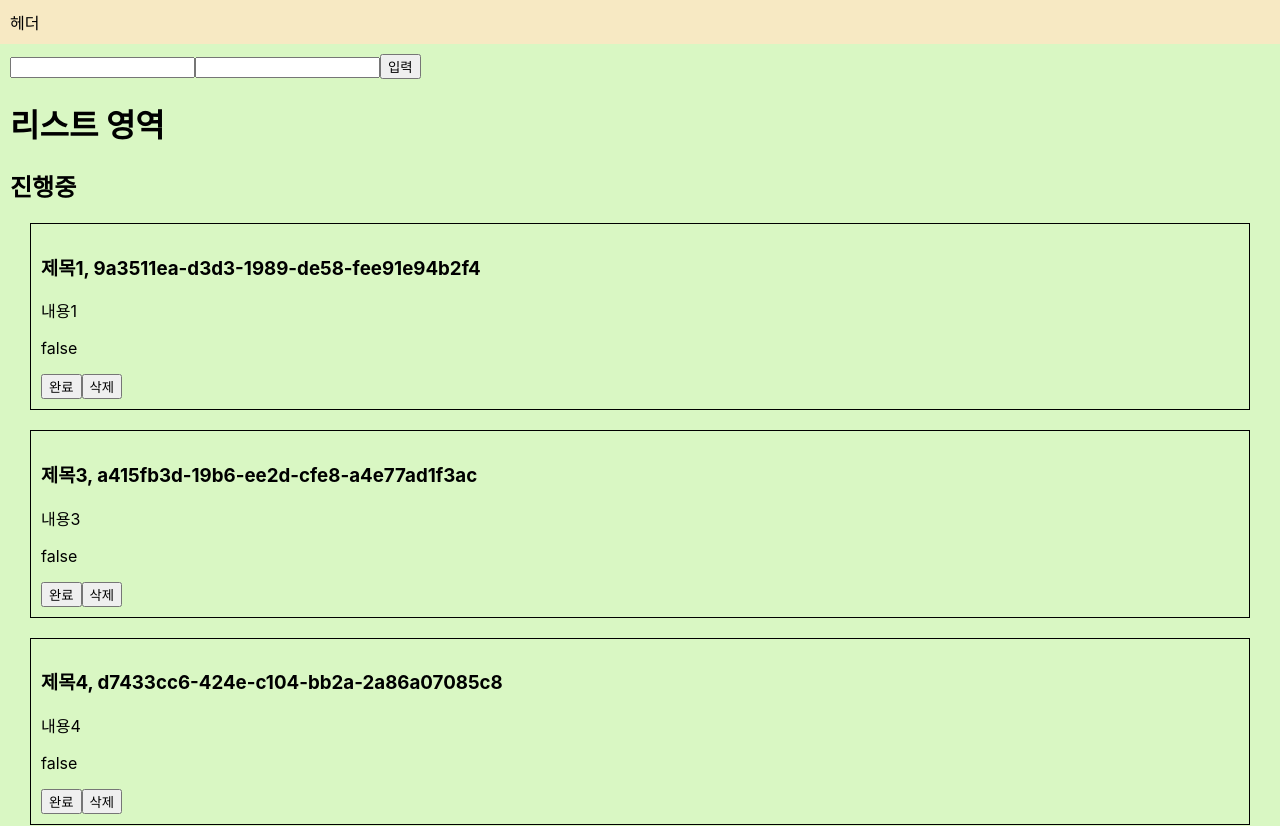
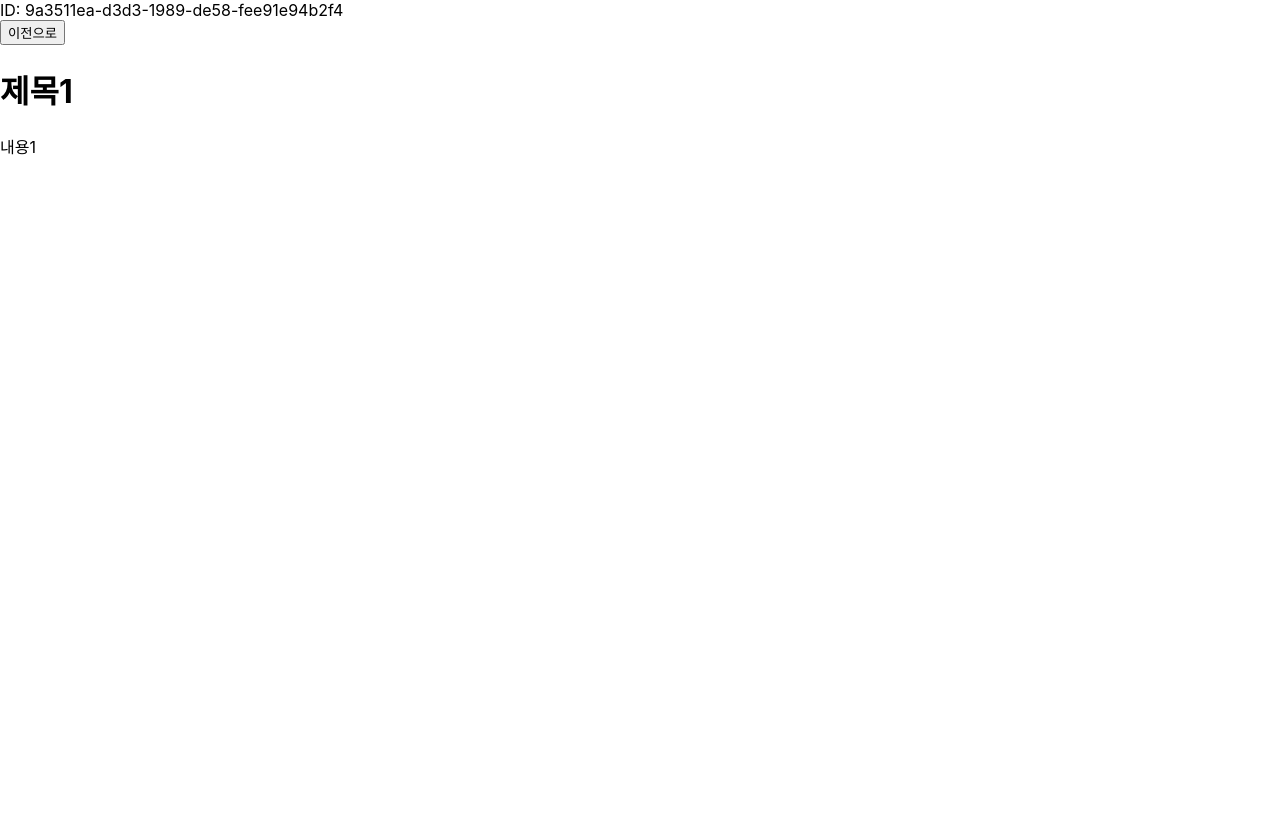
Before and after one commit to Hediar/React_ToDo_Lv2, a React (Create React App) app: page /todo/9a3511ea-d3d3-1989-de58-fee91e94b2f4 in a window 1280 px wide. Shown: the top 826 px of the page. After the commit the page ends 800 px from the top, so only its background shows below. Built offline with nearby package versions, Linux system fonts and the light colour scheme.

Commit message:
상세 페이지, 메인페이지, Router 연결 완료

```diff
--- a/src/App.js
+++ b/src/App.js
@@ -41,7 +41,6 @@ function App() {
     <div>
       <header
       style={{
-        backgroundColor: '#f7e9c3',
         padding: '10px',
       }}
       >
@@ -50,7 +49,6 @@ function App() {
 
       <main
         style={{
-        backgroundColor: '#d9f7c3',
         padding: '10px',
       }}
       >
@@ -66,7 +64,6 @@ function App() {
 
       <footer
         style={{
-          backgroundColor: '#c3e9f7',
           padding: '10px',
       }}
       >
--- a/src/components/TodoList.jsx
+++ b/src/components/TodoList.jsx
@@ -1,12 +1,12 @@
 import React from 'react'
 import { useDispatch, useSelector } from 'react-redux';
 import { completeStateToto, deleteTodo } from '../redux/modules/todos';
+import { Link } from 'react-router-dom';
 
 // {todos, setTodos, listIsDone}
 function TodoList({listIsDone}) {
   const todos = useSelector(todos => todos.todos);
   const dispatch = useDispatch();
-
 
   return (
     <div>
@@ -23,6 +23,7 @@ function TodoList({listIsDone}) {
                   margin: '20px',
                   padding: '10px',
                 }}>
+                  <Link to={`/todo/${todo.id}`}>상세보기</Link>
                   <h3>{todo.title}, {todo.id}</h3>
                   <p>{todo.contents}</p>
                   <p>{todo.isDone.toString()}</p>
--- a/src/index.js
+++ b/src/index.js
@@ -5,11 +5,13 @@ import App from './App';
 import reportWebVitals from './reportWebVitals';
 import { Provider } from 'react-redux';
 import store from './redux/config/configStore';
+import Router from './shared/Router';
 
 const root = ReactDOM.createRoot(document.getElementById('root'));
 root.render(
   <Provider store={store}>
-    <App />
+    <Router>
+    </Router>
   </Provider>
 );
 
--- a/src/pages/Todo.jsx
+++ b/src/pages/Todo.jsx
@@ -1,16 +1,31 @@
 import React from 'react'
 import { useSelector } from 'react-redux';
-import { useParams } from 'react-router-dom'
+import { useNavigate, useParams } from 'react-router-dom'
 
 function Todo() {
   const params = useParams();
   const todos = useSelector(todos => todos.todos);
-  const foundData = todos.find((item) => {
-    return item.id === params.id;
-  });
+  const foundData = todos.find((item) => item.id === params.id);
+  const navigate = useNavigate();
+
+  console.log(foundData);
   return (
     <div>
+      <div>
+        <div>
+          <div>
+            ID: {params.id}
+          </div>
+          <button
+          onClick={() => navigate('/')}
+          >이전으로</button>
+        </div>
 
+        <div>
+          <h1>{foundData.title}</h1>
+          <main>{foundData.contents}</main>
+        </div>
+      </div>
     </div>
   )
 }
--- a/src/redux/modules/todos.js
+++ b/src/redux/modules/todos.js
@@ -55,15 +55,17 @@ export const deleteTodo = (payload) =>{
     };
 };
 
+
+
 // 리듀서
 const todos = (state = initialState, action) => {
 
     switch (action.type) {
         case ADD_TODO:
-            return state = [...state, action.payload];
+            return [...state, action.payload];
 
         case COMPLETE_STATE_TODO:
-            return state = state.map((todo) => {
+            return state.map((todo) => {
                 if (todo.id === action.payload.id) {
                     return {
                         ...todo, isDone: !todo.isDone
@@ -74,7 +76,7 @@ const todos = (state = initialState, action) => {
             });
 
         case DELETE_TODO:
-            return state = state.filter((todo) => {
+            return state.filter((todo) => {
                 return todo.id !== action.payload.id
             });
 
```
